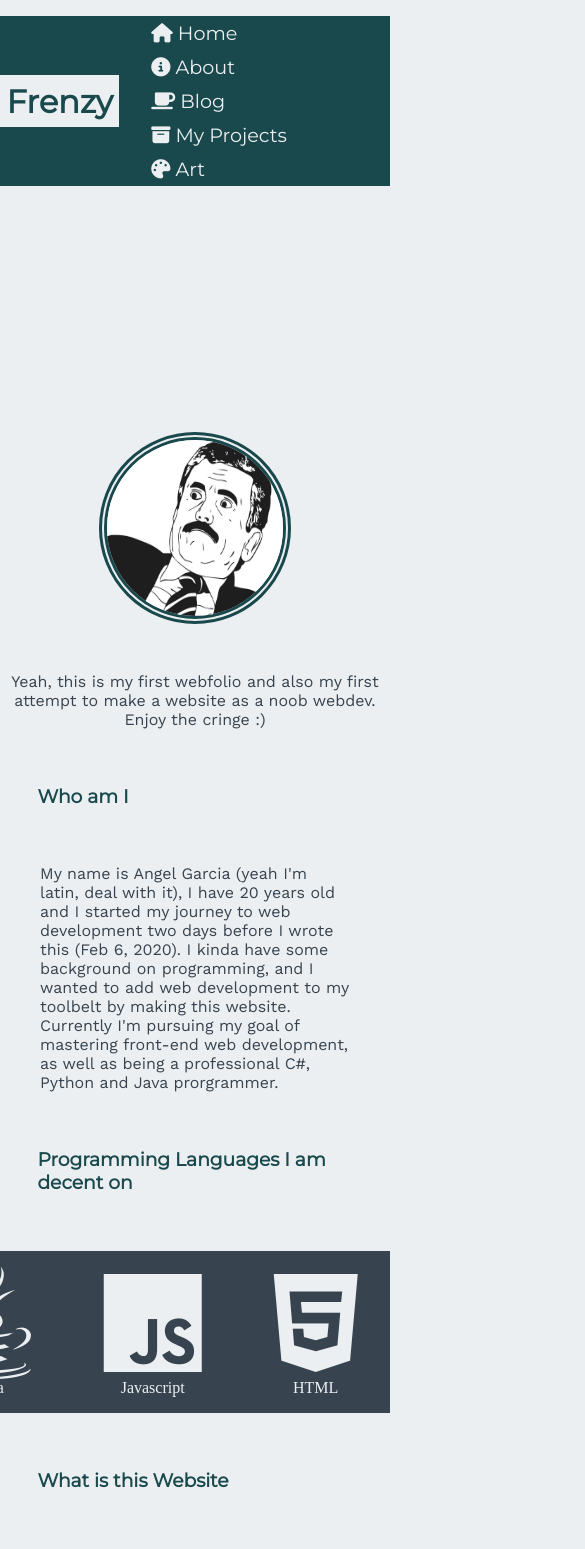
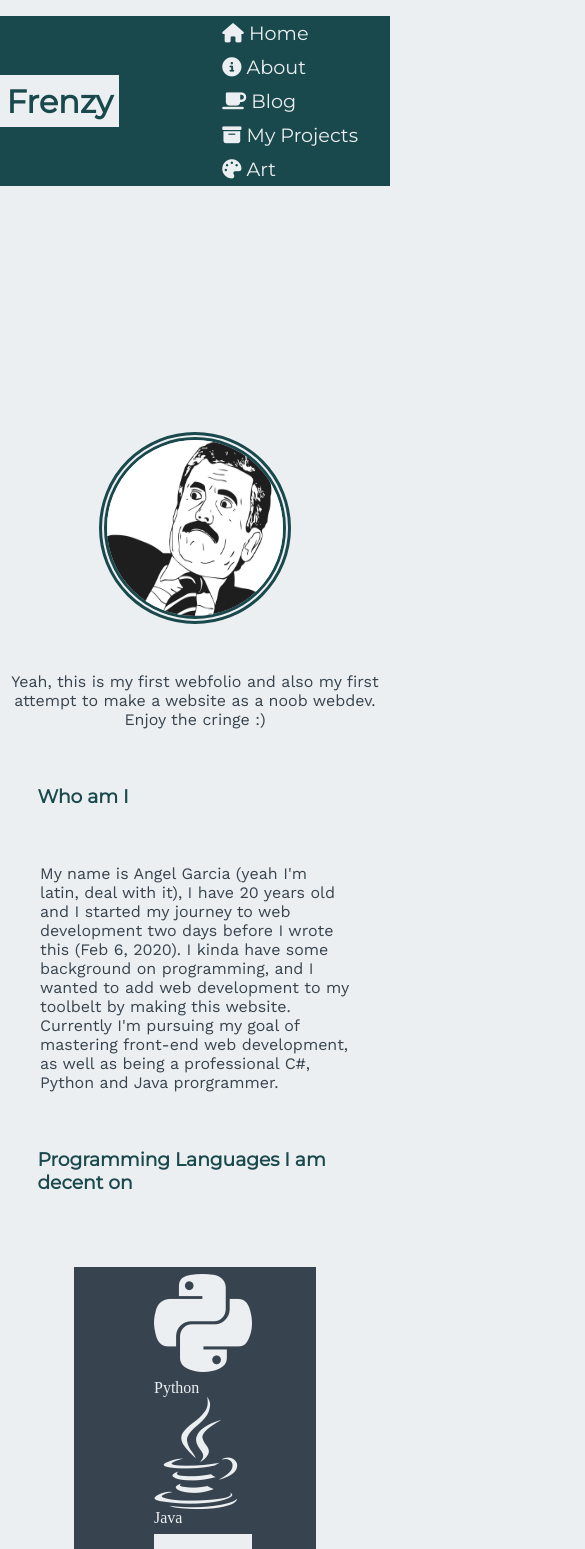
Before and after one commit to FrenzyExists/Webfolio, a plain HTML site: page src/index.html in a window 390 px wide. Shown: the top 1549 px of the page, 585 px wide, since content can reach past the window. Drawn offline with nearby package versions, Linux system fonts and the light colour scheme; a web font is replaced by a local one.

Commit message:
modified html for the last time because I wanted to fix the issue with the extra space for no reason, and an issue with the skills icons. Maybe I'll re-create this page from scratch when I get better at web-dev

```diff
--- a/src/styles/home.css
+++ b/src/styles/home.css
@@ -54,8 +54,17 @@ body {
     display: flex;
     background-color:rgb(25, 73, 76);
     margin-left: -1rem;
-    margin-right: -1rem;
+    margin-right: -1rem;*/
 }
+@media (max-width: 800px) {
+    .navbar #navigation {
+        flex-direction: column;
+    }
+    .container {
+        justify-content:space-between;
+    }
+}
+
 
 /* ---| NAVIGATION BAR |--- */
 
@@ -169,20 +178,36 @@ h3 {
 
 /* ---| LANGUAGES I KNOW |--- */
 
+
 .section {
-    display: flex;
-    align-content: center;
-    background-color: #37444F;
+   display: flex;
     justify-content: center;
-}
+    }
+
+
 
 #skills {
     list-style-type: none;
     display: flex;
+    flex-direction: row;
+    background-color: #37444F;
+
+
 
 }
 
+@media (max-width: 730px) {
+    #skills {
+        flex-direction: column;
+    }
+    #skills li {
+        margin-right: 1em;
+    }
+}
+
 #skills li {
+    display:flex;
+    flex-direction: column;
     padding-right: 1em;
     color: #eceff1;
 
@@ -194,7 +219,7 @@ h3 {
 
 #skills li ul li {
     display: flex;
-    justify-content: center;
+/*     justify-content: center; */
 }
 
 #skills li ul .icon i{
@@ -240,7 +265,8 @@ blockquote::before {
 /* ---| FOOTER CONTAINER |--- */
 .footer {
     background-image: url(../images/tree.jpeg);
-    background-size: cover;
+/*     background-size: cover; */
+    width: 100vw;
     background-position-y: -76rem;
     position: relative;
     background-repeat: no-repeat;
```
